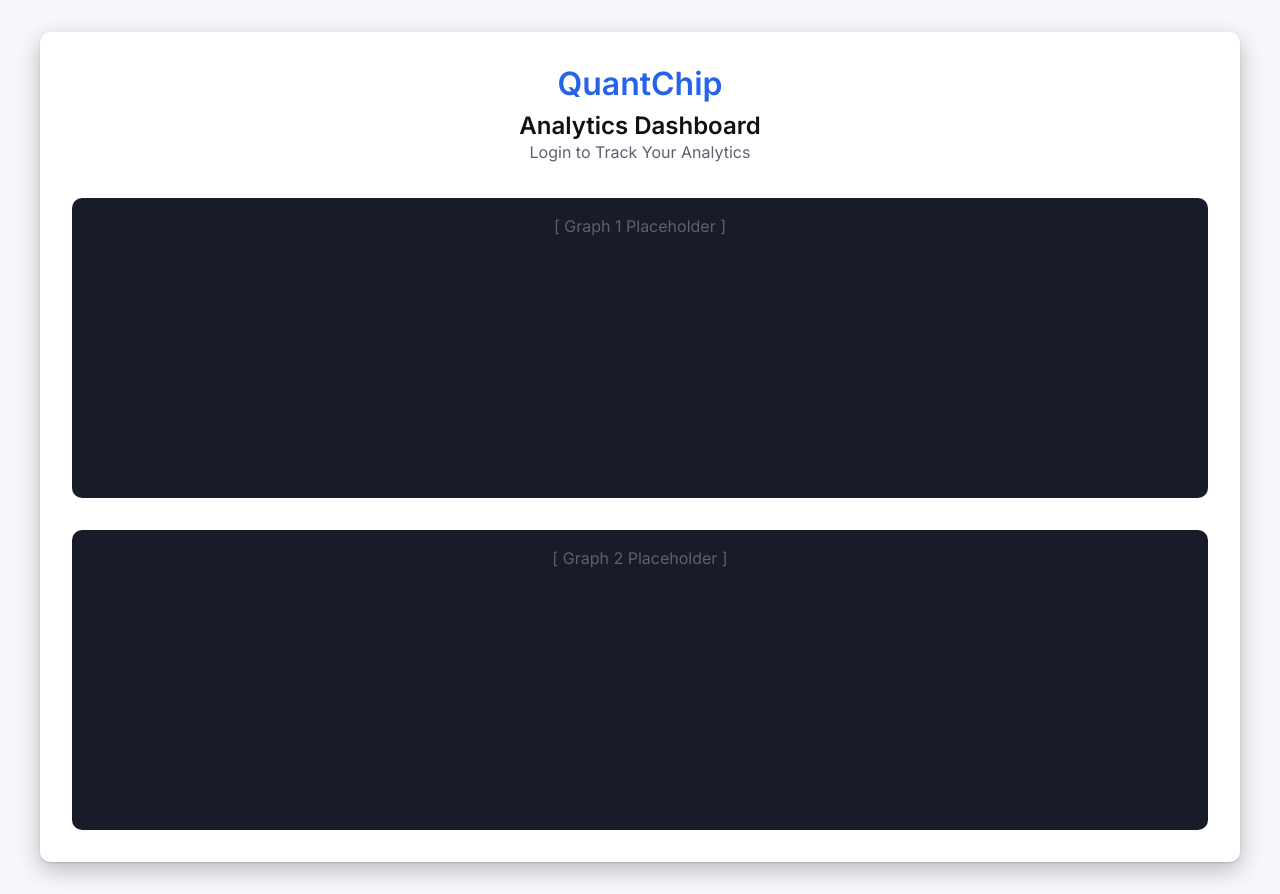
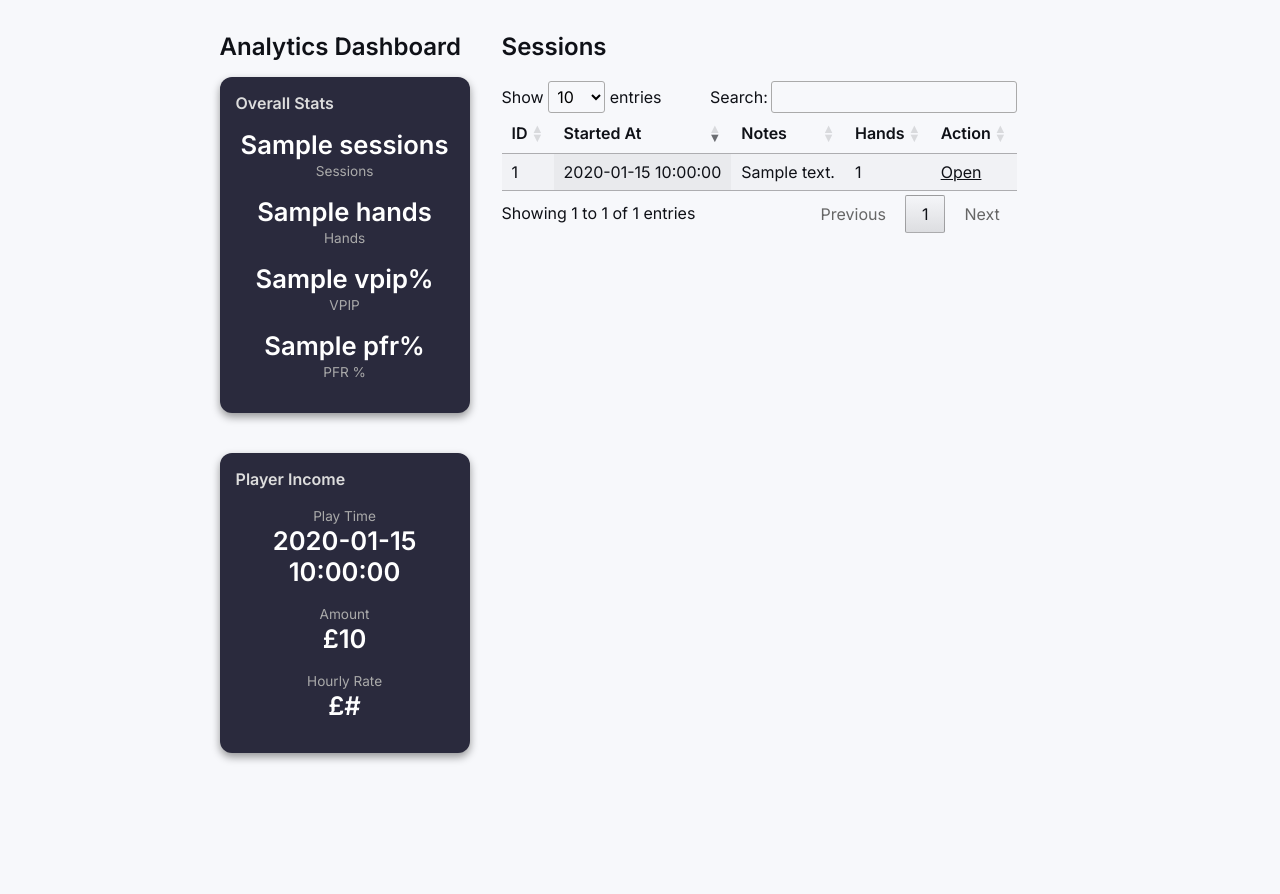
Before and after one commit to bourkeybeans/ChipQuant, a Flask app: template templates/analytics.html in a window 1280 px wide. Shown: the part 45-939 px from the top of the page. After the commit the page ends 807 px from the top, so only its background shows below. Run offline with Flask 3, Linux system fonts and the light colour scheme; the template is opened without the code that fills it: most values are stand-ins (such as "Sample title", 1, 10 or a date in 2020); some libraries are stand-ins or nearby versions.

Commit message:
working VPIP but not bankroll

```diff
--- a/app.py
+++ b/app.py
@@ -27,6 +27,21 @@ def run_in_background(file_path, user_id):
 
 @app.route("/", methods=["GET", "POST"])
 def upload():
+    # 1. Make sure user is logged in
+    if not session.get("user_id"):
+        return redirect(url_for("login"))
+
+    # 2. Check if hero is linked
+    user = (
+        supabase.table("users")
+        .select("hero_player_id")
+        .eq("id", session["user_id"])
+        .execute()
+    ).data[0]
+
+    if not user["hero_player_id"]:
+        return redirect(url_for("profile"))  # force them to link first
+
     if request.method == "POST":
         action = request.form.get("action")
         text_data = None
@@ -37,7 +52,10 @@ def upload():
                 with tempfile.NamedTemporaryFile(delete=False, suffix=".txt") as tmp:
                     file.save(tmp.name)
                     jobs[session["user_id"]] = "processing"
-                    threading.Thread(target=run_in_background, args=(tmp.name, session["user_id"])).start()
+                    threading.Thread(
+                        target=run_in_background,
+                        args=(tmp.name, session["user_id"])
+                    ).start()
                 return redirect(url_for("processing"))
 
         elif action == "paste":
@@ -46,7 +64,10 @@ def upload():
                 with tempfile.NamedTemporaryFile(delete=False, suffix=".txt", mode="w") as tmp:
                     tmp.write(text_data)
                     jobs[session["user_id"]] = "processing"
-                    threading.Thread(target=run_in_background, args=(tmp.name, session["user_id"])).start()
+                    threading.Thread(
+                        target=run_in_background,
+                        args=(tmp.name, session["user_id"])
+                    ).start()
                 return redirect(url_for("processing"))
 
         return "No data received", 400
@@ -60,15 +81,44 @@ def processing():
     return render_template("processing.html")
 
 
+from datetime import datetime
+
 @app.route("/analytics")
 def analytics():
-    return render_template("analytics.html")
+    if not session.get("user_id"):
+        return redirect(url_for("login"))
 
-@app.route("/profile")
-def profile():
-    # Example: pass a user object
-    user = {"username": "Fin"}
-    return render_template("profile.html", user=user)
+    # sessions
+    res = supabase.rpc("get_user_sessions", {"uid": session["user_id"]}).execute()
+    sessions_data = res.data or []
+
+    # overall stats
+    res2 = supabase.rpc("get_user_overall", {"uid": session["user_id"]}).execute()
+    overall = res2.data[0] if res2.data else {"sessions": 0, "hands": 0, "vpip": None}
+
+    # format session dates
+    from datetime import datetime
+    for s in sessions_data:
+        raw = s.get("started_at")
+        if raw:
+            try:
+                dt = datetime.fromisoformat(raw.replace("Z", "+00:00"))
+                s["started_at"] = dt.strftime("%Y-%m-%d %H:%M")
+            except Exception:
+                pass
+
+    user_stats_res = supabase.rpc("get_user_stats", {"uid": session["user_id"]}).execute()
+    user_stats = user_stats_res.data[0] if user_stats_res.data else {
+        "play_time": None,
+        "amount": 0,
+        "hourly_rate": None
+    }
+
+
+    return render_template("analytics.html", sessions=sessions_data, overall=overall, user_stats=user_stats)
+
+
+
 
 
 @app.route("/register", methods=["GET", "POST"])
@@ -103,6 +153,7 @@ def login():
         if check_password_hash(user["password_hash"], password):
             session["user_id"] = user["id"]
             session["username"] = user["username"]
+            session["hero_player_id"] = user.get("hero_player_id")
             return redirect(url_for("upload"))
         else:
             return "Invalid credentials", 401
@@ -115,20 +166,27 @@ def logout():
     return redirect(url_for("login"))
 
 
+@app.route("/profile", methods=["GET", "POST"])
 def profile():
     if request.method == "POST":
-        hero_name = request.form["hero_name"]
+        # Handle unlink
+        if "unlink" in request.form:
+            supabase.table("users").update({"hero_player_id": None}).eq("id", session["user_id"]).execute()
+            return redirect(url_for("profile"))
 
-        hero = (
-            supabase.table("poker_players")
-            .insert({"name": hero_name}, upsert=True)
-            .execute()
-        )
-        hero_id = hero.data[0]["id"]
+        # Handle linking
+        hero_name = request.form.get("hero_name")
+        if hero_name:
+            res = supabase.table("poker_players").select("id").eq("name", hero_name).execute()
 
-        supabase.table("users").update({"hero_player_id": hero_id}).eq("id", session["user_id"]).execute()
+            if res.data:
+                hero_id = res.data[0]["id"]
+            else:
+                hero = supabase.table("poker_players").insert({"name": hero_name}).execute()
+                hero_id = hero.data[0]["id"]
 
-        return redirect(url_for("profile"))
+            supabase.table("users").update({"hero_player_id": hero_id}).eq("id", session["user_id"]).execute()
+            return redirect(url_for("profile"))
 
     user = (
         supabase.table("users")
@@ -137,7 +195,80 @@ def profile():
         .execute()
     ).data[0]
 
-    return render_template("profile.html", user=user)
+    hero_name = None
+    if user["hero_player_id"]:
+        res = (
+            supabase.table("poker_players")
+            .select("name")
+            .eq("id", user["hero_player_id"])
+            .execute()
+        )
+        if res.data:
+            hero_name = res.data[0]["name"]
+
+    return render_template("profile.html", user=user, hero_name=hero_name)
+@app.route("/session_summary/<int:sid>")
+def session_summary(sid):
+    if not session.get("user_id"):
+        return redirect(url_for("login"))
+
+    # All sessions for the right-hand table
+    res = supabase.rpc("get_user_sessions", {"uid": session["user_id"]}).execute()
+    sessions_data = res.data or []
+
+    # Look up hero_player_id fresh from DB
+    user_res = supabase.table("users").select("hero_player_id").eq("id", session["user_id"]).execute()
+    hero_id = user_res.data[0]["hero_player_id"] if user_res.data else None
+
+    stats = {"hands": 0, "vpip": None, "pfr": None}
+    if hero_id:
+        res2 = supabase.rpc("get_session_overall", {"sid": sid, "hero_id": hero_id}).execute()
+        if res2.data:
+            stats = res2.data[0]
+
+    # Format session dates
+    from datetime import datetime
+    for s in sessions_data:
+        raw = s.get("started_at")
+        if raw:
+            try:
+                dt = datetime.fromisoformat(raw.replace("Z", "+00:00"))
+                s["started_at"] = dt.strftime("%Y-%m-%d %H:%M")
+            except Exception:
+                pass
+
+
+    stats_res = supabase.rpc("get_session_stats", {
+        "sid": sid,
+        "hero_id": hero_id
+    }).execute()
+
+    session_stats = stats_res.data[0] if stats_res.data else {
+        "play_time": None,
+        "amount": 0,
+        "hourly_rate": None
+    }
+
+    bankroll_res = supabase.rpc("get_session_bankroll", {
+        "sid": sid,
+        "hero_id": hero_id
+    }).execute()
+
+    bankroll_data = bankroll_res.data or []
+
+
+
+    return render_template(
+        "session_summary.html",
+        sessions=sessions_data,
+        overall=stats,
+        selected_session=sid,
+        bankroll_data=bankroll_data,
+        session_stats=session_stats
+    )
+
+
+
 
 if __name__ == "__main__":
     app.run(debug=True)
--- a/parse.py
+++ b/parse.py
@@ -8,7 +8,9 @@ RE_HEADER = re.compile(
 )
 RE_SEAT = re.compile(r"^Seat (\d+): ([^(]+) \(\$(\d+(?:\.\d+)?) in chips\)$")
 RE_DEALT = re.compile(r"^Dealt to (.+) \[([2-9TJQKA][cdhs]) ([2-9TJQKA][cdhs])\]$")
-RE_COLLECT = re.compile(r"^(.+) collected \$(\d+\.\d+) from pot$")
+RE_COLLECT = re.compile(
+    r"^(.+?) collected \(\$(\d+\.\d+)\) from (?:pot|side pot(?:-\d+)?)$"
+)
 
 RE_POST_BLIND = re.compile(r"^(.+): posts (small blind|big blind|ante) \$(\d+\.?\d*)$")
 RE_CALL = re.compile(r"^(.+): calls \$(\d+\.?\d*)$")
--- a/static/style.css
+++ b/static/style.css
@@ -77,7 +77,11 @@ a { color: inherit; }
   box-shadow: var(--shadow);
 }
 
-h1 {
+h1{
+  margin-bottom: 0.5rem;
+  color: var(--accent);
+}
+.headers{
   margin-bottom: 0.5rem;
   color: var(--accent);
 }
@@ -237,3 +241,94 @@ label { display: inline-block; }
   }
   .qc-nav { background: rgba(255,255,255,.8); border-bottom-color: rgba(0,0,0,.08); }
 }
+.analytics-layout {
+  display: flex;
+  gap: 2rem;
+  align-items: flex-start;
+}
+
+/* Left sidebar */
+.analytics-left {
+  flex: 0 0 250px;
+}
+
+.dashboard-title {
+  margin-bottom: 1rem;
+}
+
+.stats-box {
+  padding: 1rem;
+  background: #2a2a3d;
+  border-radius: 12px;
+  box-shadow: 0 4px 8px rgba(0,0,0,0.4);
+}
+
+.stats-box h3 {
+  font-size: 1rem;
+  margin-bottom: 1rem;
+  color: #ddd;
+}
+
+.stat {
+  margin-bottom: 1rem;
+  text-align: center;
+}
+
+.stat-value {
+  display: block;
+  font-size: 1.6rem;
+  font-weight: bold;
+  color: #fff;
+}
+
+.stat-label {
+  font-size: 0.85rem;
+  color: #aaa;
+}
+
+
+#bankrollChart {
+  width: 100%;
+  max-height: 400px;
+}
+
+.chart-container {
+  width: 100%;
+  height: 500px;
+  padding: 1rem;
+  background-color: #1e1e2f;
+  border-radius: 12px;
+  display: flex;
+  flex-direction: column;
+}
+
+#bankrollChart {
+  flex: 1;
+  width: 100% !important;
+  height: 100% !important;
+}
+
+.session-stats-inline {
+  display: flex;
+  justify-content: space-between;  /* spread across the row */
+  margin-top: 1rem;
+  padding: 0 1rem;
+}
+
+.session-stats-inline .stat-item {
+  text-align: center;
+  flex: 1;
+}
+
+.session-stats-inline .stat-label {
+  display: block;
+  font-size: 0.8rem;
+  color: #aaa;
+}
+
+.session-stats-inline .stat-value {
+  display: block;
+  font-size: 1.2rem;
+  font-weight: bold;
+  color: #fff;
+}
--- a/templates/analytics.html
+++ b/templates/analytics.html
@@ -1,27 +1,89 @@
 {% extends "layout.html" %}
-
 {% block title %}Analytics | QuantChip{% endblock %}
 
 {% block content_wrapper %}
-<div class="container-wide">
-    <h1>QuantChip</h1>
-    {% block content %}
-        <h2>Analytics Dashboard</h2>
-        {% if not session.get('user_id') %}
-        <p>Login to Track Your Analytics</p>
-        {% endif %}
+<div class="analytics-layout">
+
+  <!-- Left column -->
+ <aside class="analytics-left">
+  <h2 class="dashboard-title">Analytics Dashboard</h2>
+  <div class="stats-box">
+    <h3>Overall Stats</h3>
+    <div class="stat">
+      <span class="stat-value">{{ overall.sessions | default(0) }}</span>
+      <span class="stat-label">Sessions</span>
+    </div>
+    <div class="stat">
+      <span class="stat-value">{{ overall.hands | default(0) }}</span>
+      <span class="stat-label">Hands</span>
+    </div>
+    <div class="stat">
+      <span class="stat-value">
+        {% if overall.vpip is not none %}{{ overall.vpip }}%{% else %}—{% endif %}
+      </span>
+      <span class="stat-label">VPIP</span>
+    </div>
+    <div class="stat">
+      <span class="stat-value">{% if overall.pfr is not none %}{{ overall.pfr }}%{% else %}—{% endif %}</span>
+      <span class="stat-label">PFR %</span>
+    </div>
+  </div>
+  <br>
+  <br>
+  <div class="stats-box">
+  <h3>Player Income</h3>
+  <div class="stat">
+    <span class="stat-label">Play Time</span>
+    <span class="stat-value">{{ user_stats.play_time or "—" }}</span>
+  </div>
+  <div class="stat">
+    <span class="stat-label">Amount</span>
+    <span class="stat-value">£{{ user_stats.amount or "—" }}</span>
+  </div>
+  <div class="stat">
+    <span class="stat-label">Hourly Rate</span>
+    <span class="stat-value">£{{ user_stats.hourly_rate or "—" }}</span>
+  </div>
+</div>
+
+</aside>
 
 
+  <section class="analytics-right">
+    <h2>Sessions</h2>
+    <br>
+    <table id="sessionsTable" class="display">
+      <thead>
+        <tr>
+          <th>ID</th>
+          <th>Started At</th>
+          <th>Notes</th>
+          <th>Hands</th>
+          <th>Action</th>
+        </tr>
+      </thead>
+      <tbody>
+        {% for s in sessions %}
+        <tr>
+          <td>{{ s.id }}</td>
+          <td>{{ s.started_at }}</td>
+          <td>{{ s.notes or "" }}</td>
+          <td>{{ s.hand_count }}</td>
+          <td><a href="{{ url_for('session_summary', sid=s.id) }}">Open</a></td>
+        </tr>
+        {% endfor %}
+      </tbody>
+    </table>
+  </section>
 
-        <!-- Example graph placeholders -->
-        <div style="margin-top:2rem;">
-            <div style="background:#181c28; border-radius:var(--radius); height:300px; margin-bottom:2rem;">
-                <p style="padding:1rem; color:var(--muted);">[ Graph 1 Placeholder ]</p>
-            </div>
-            <div style="background:#181c28; border-radius:var(--radius); height:300px;">
-                <p style="padding:1rem; color:var(--muted);">[ Graph 2 Placeholder ]</p>
-            </div>
-        </div>
-    {% endblock %}
 </div>
+
+<script>
+  $(document).ready(function() {
+    $('#sessionsTable').DataTable({
+      pageLength: 10,
+      order: [[1, "desc"]]
+    });
+  });
+</script>
 {% endblock %}
--- a/templates/layout.html
+++ b/templates/layout.html
@@ -4,6 +4,13 @@
     <meta charset="UTF-8">
     <meta name="viewport" content="width=device-width, initial-scale=1">
     <title>{% block title %}QuantChip{% endblock %}</title>
+      <!-- jQuery (required for DataTables) -->
+  <script src="https://code.jquery.com/jquery-3.7.1.min.js"></script>
+
+  <!-- DataTables CSS + JS -->
+  <link rel="stylesheet" href="https://cdn.datatables.net/1.13.6/css/jquery.dataTables.min.css">
+<script src="https://cdn.datatables.net/1.13.6/js/jquery.dataTables.min.js"></script>
+
     <link rel="stylesheet" href="{{ url_for('static', filename='style.css') }}">
 </head>
 <body>
@@ -17,7 +24,7 @@
       <li class="spacer"></li>
 
       {% if session.get('user_id') %}
-        <li><a href="{{ url_for('profile') }}">Profile</a></li>
+        <li><a href="{{ url_for('profile') }}">Account</a></li>
         <li><a href="{{ url_for('logout') }}">Logout</a></li>
       {% else %}
         <li><a href="{{ url_for('login') }}">Login</a></li>
@@ -30,7 +37,7 @@
     <div class="main-content">
     {% block content_wrapper %}
     <div class="container">
-        <h1>QuantChip</h1>
+
         {% block content %}{% endblock %}
     </div>
     {% endblock %}
--- a/templates/upload.html
+++ b/templates/upload.html
@@ -4,11 +4,11 @@
 
 {% block content %}
 <div class="container">
+  <h2>Upload Data</h2>
+
   <p>Upload your PokerStars hand history to begin.</p>
 
   <form action="/" method="post" enctype="multipart/form-data">
-    <input type="text" name="hero_name" class="auth-input" placeholder="Enter Your PokerStars Username" required>
-
     <!-- File upload -->
     <label class="upload-box">
       <input type="file" name="file_input" accept=".txt,.csv,.log">
```
Also changed, not shown: templates/profile.html (+17 -2 lines), templates/session_summary.html (added, +133 -0 lines), templates/overview.html (added), 1 other file.
